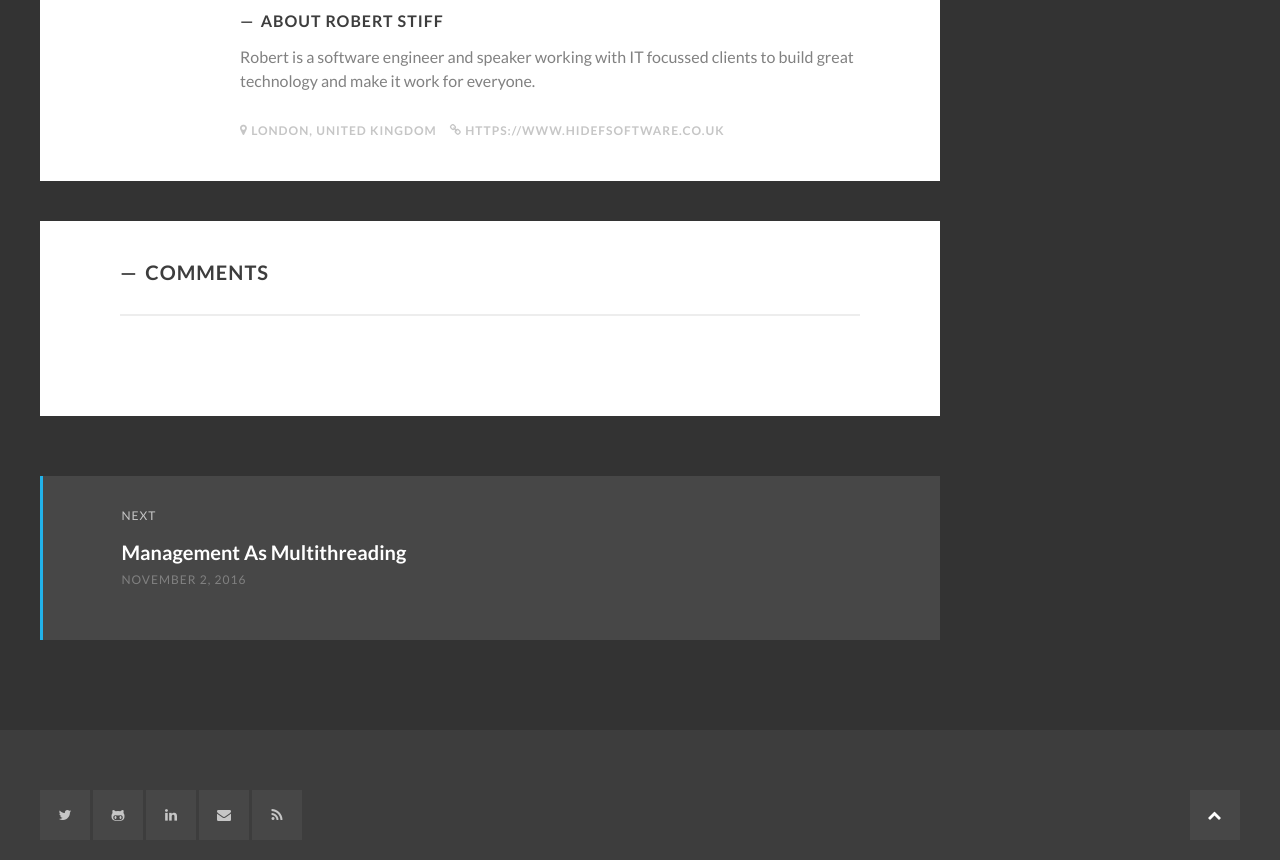
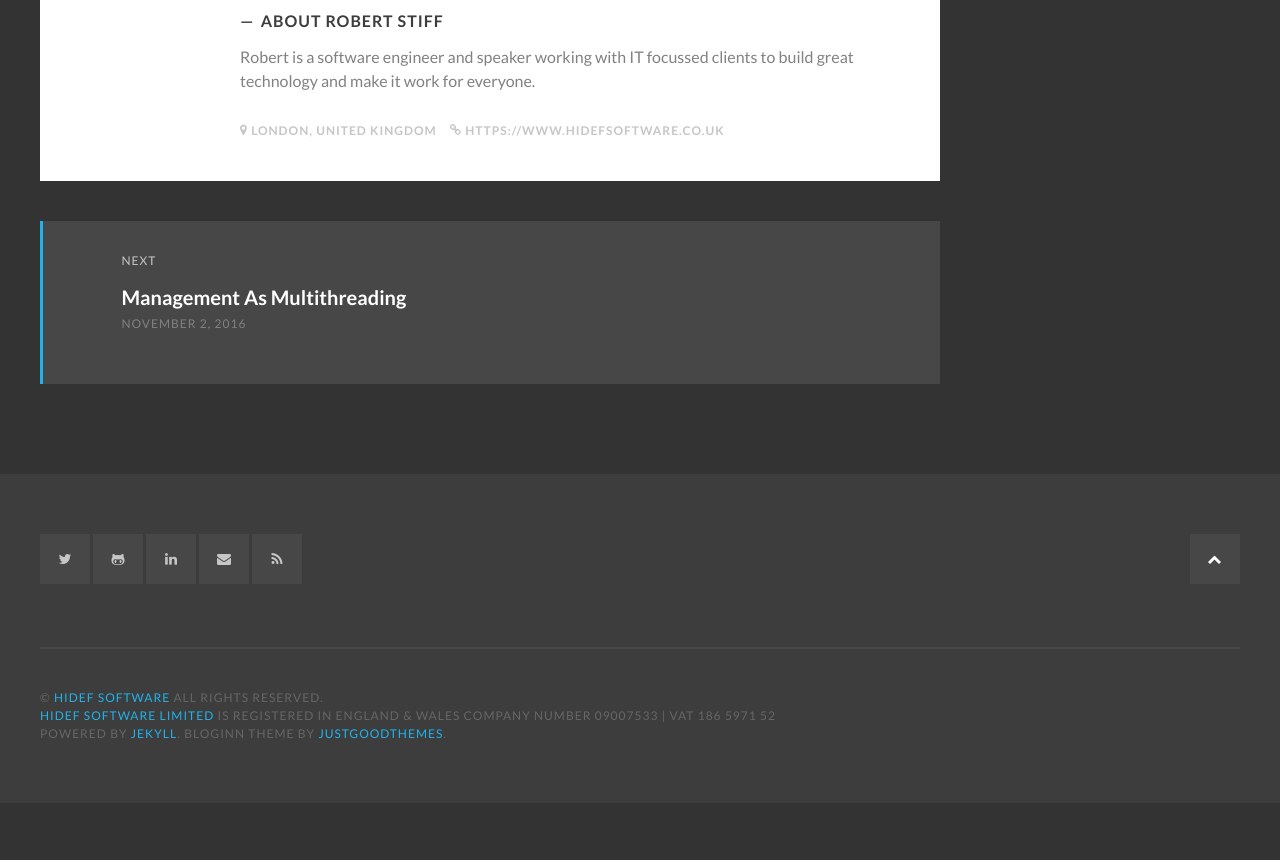
Before and after one commit to uatec/hidef.github.io, a Jekyll site: the page built from _posts/2012-03-29-event-handling-in-games.md, in a window 1280 px wide and 900 px high, scrolled down 2208 px. Shown: the top 860 px of the window. Built offline with Jekyll 4.4.1, drawn with Linux system fonts in a browser that asks for light colours; some web fonts are replaced; comment, search, counter and statistics services are not loaded; after the commit the page ends 3011 px from its top, so only the background shows below that.

Commit message:
Disable other people profiteering off my website.

```diff
--- a/_config.yml
+++ b/_config.yml
@@ -37,7 +37,7 @@ navigation:
   url: /archive/
 
 # The shortname for your Disqus site to enable comments.
-disqus: hidef
+#disqus: hidef
 
 # Author information - author info at the bottom of the post
 author_name: "Robert Stiff"
```
